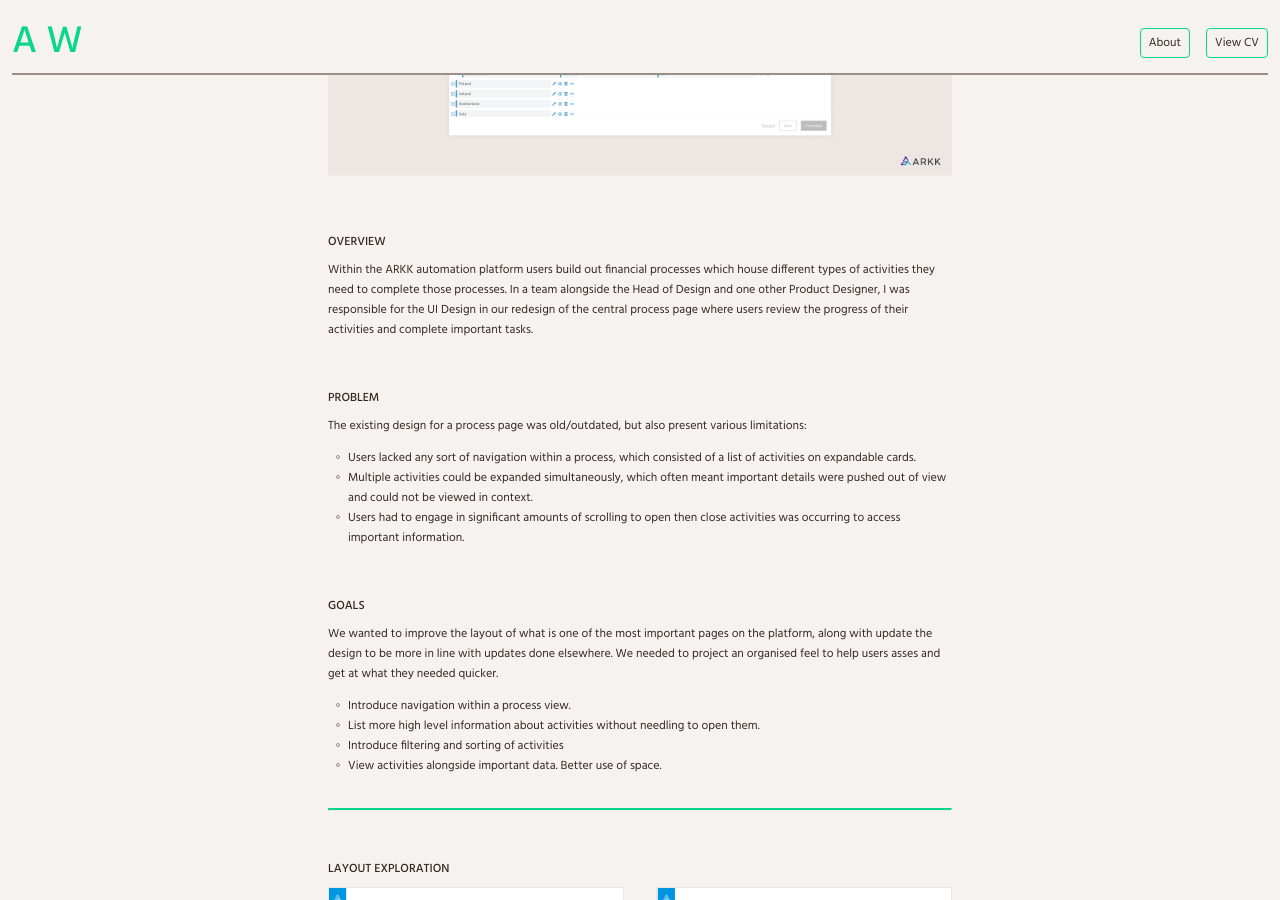
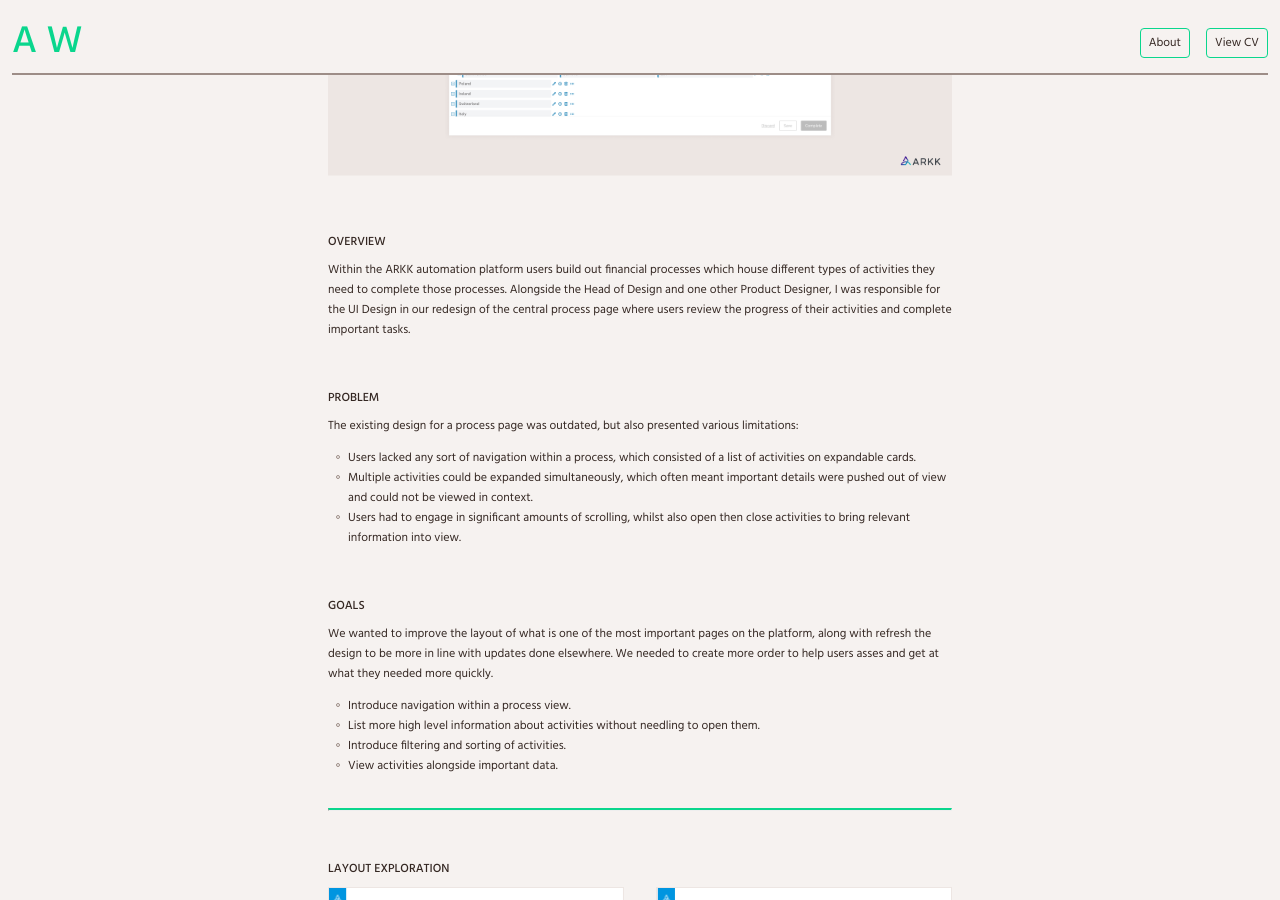
Before and after one commit to davidhiskett/awalsh, a Jekyll site: the page built from _posts/2024-08-18-navigation-redesign.md, in a window 1280 px wide and 900 px high, scrolled down 335 px. Built offline with Jekyll 4.4.1, drawn with Linux system fonts in a browser that asks for light colours.

Commit message:
Update post text

```diff
--- a/_posts/2024-08-18-navigation-redesign.md
+++ b/_posts/2024-08-18-navigation-redesign.md
@@ -7,20 +7,20 @@ image: "navigation-redesign/main-image.png"
 ---
 
 ## OVERVIEW
-Within the ARKK automation platform users build out financial processes which house different types of activities they need to complete those processes. In a team alongside the Head of Design and one other Product Designer, I was responsible for the UI Design in our redesign of the central process page where users review the progress of their activities and complete important tasks.
+Within the ARKK automation platform users build out financial processes which house different types of activities they need to complete those processes. Alongside the Head of Design and one other Product Designer, I was responsible for the UI Design in our redesign of the central process page where users review the progress of their activities and complete important tasks.
 
 ## PROBLEM
-The existing design for a process page was old/outdated, but also present various limitations:
+The existing design for a process page was outdated, but also presented various limitations:
 - Users lacked any sort of navigation within a process, which consisted of a list of activities on expandable cards.
 - Multiple activities could be expanded simultaneously, which often meant important details were pushed out of view and could not be viewed in context.
-- Users had to engage in significant amounts of scrolling to open then close activities was occurring to access important information.
+- Users had to engage in significant amounts of scrolling, whilst also open then close activities to bring relevant information into view.
 
 ## GOALS
-We wanted to improve the layout of what is one of the most important pages on the platform, along with update the design to be more in line with updates done elsewhere. We needed to project an organised feel to help users asses and get at what they needed quicker.
+We wanted to improve the layout of what is one of the most important pages on the platform, along with refresh the design to be more in line with updates done elsewhere. We needed to create more order to help users asses and get at what they needed more quickly.
 - Introduce navigation within a process view.
 - List more high level information about activities without needling to open them.
-- Introduce filtering and sorting of activities
-- View activities alongside important data. Better use of space.
+- Introduce filtering and sorting of activities.
+- View activities alongside important data.
 
 <br>
 
```
Also changed, not shown: _posts/2024-08-05-course-projects.md (+3 -3 lines), _posts/2024-08-14-ollee.md (+6 -6 lines), _posts/2024-08-16-nested-editable-table.md (+8 -8 lines), _posts/2024-08-20-product-portal.md (+5 -5 lines), 1 other file.
